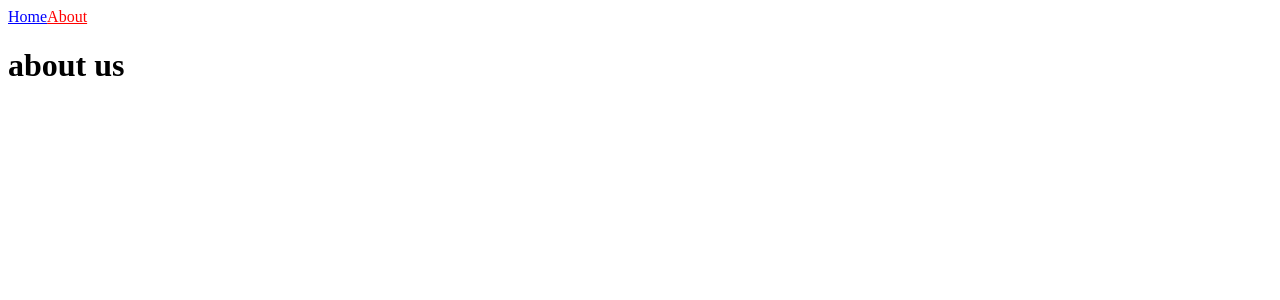
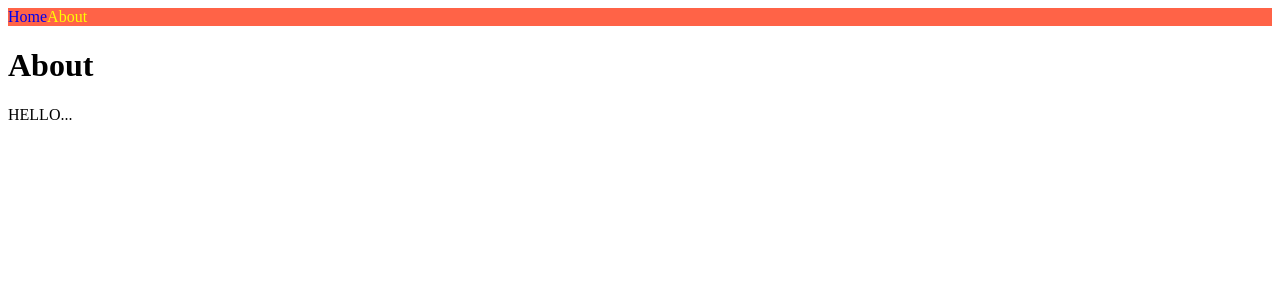
Before and after one commit to INnoVatioN-97/NextJS-Intro, a Next.js app: page /about in a window 1280 px wide. Shown: the top 300 px of the page. Built offline with nearby package versions, Linux system fonts and the light colour scheme.

Commit message:
되나...?

```diff
--- a/components/NavBar.js
+++ b/components/NavBar.js
@@ -7,13 +7,22 @@ export const NavBar = () => {
 	return (
 		<nav>
 			<Link href='/'>
-				<a style={{ color: router.pathname === '/' ? 'red' : 'blue' }}>Home</a>
+				<a className={router.pathname === '/' ? 'active' : ''}>Home</a>
 			</Link>
 			<Link href='/about'>
-				<a style={{ color: router.pathname === '/about' ? 'red' : 'blue' }}>
-					About
-				</a>
+				<a className={router.pathname === '/about' ? 'active' : ''}>About</a>
 			</Link>
+			<style jsx>{`
+				nav {
+					background-color: tomato;
+				}
+				a {
+					text-decoration: none;
+				}
+				.active {
+					color: yellow;
+				}
+			`}</style>
 		</nav>
 	);
 };
--- /dev/null
+++ b/pages/_app.js
@@ -0,0 +1,14 @@
+/**
+ * 부트스트랩 템플릿에 공통된 navBar 등이 있는것처럼
+ * 페이지의 형식(공통으로 들어갈 nav나 색상과 같은것)을 정의하는 곳.
+ * Next는 페이지들을 렌더링 하기전에 무적권 app.js부터 본다. 그 다음 다른페이지를 읽는다.
+ */
+
+export default function App({ Component, pageProps }) {
+	return (
+		<>
+			<Component {...pageProps} />
+			<span>HELLO...</span>
+		</>
+	);
+}
--- a/pages/about.js
+++ b/pages/about.js
@@ -7,7 +7,7 @@ export default function Potato() {
 	return (
 		<div>
 			<NavBar />
-			<h1>about us</h1>
+			<h1>About</h1>
 		</div>
 	);
 }
```
Also changed, not shown: pages/index.js (+6 -1 lines).
